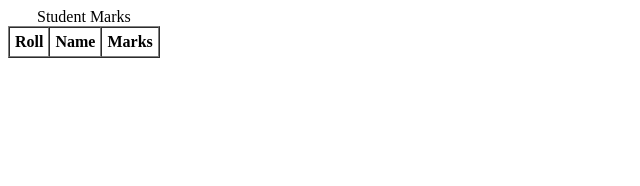
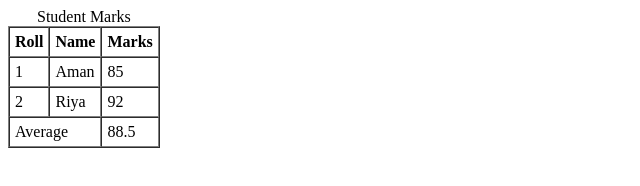
Before and after one commit to sachin08kumar/WDW_0358, a plain HTML site: page Assignments/Assignment-12.html in a window 1280 px wide. Shown: the whole page, without its empty margins (0-640 px from the left). Drawn offline with Linux system fonts and the light colour scheme.

Commit message:
Completed - 12

```diff
--- a/Assignments/Assignment-12.html
+++ b/Assignments/Assignment-12.html
@@ -16,3 +16,29 @@
                 <th>Marks</th>
             </tr>
         </thead>
+
+         <tbody>
+            <tr>
+                <td>1</td>
+                <td>Aman</td>
+                <td>85</td>
+            </tr>
+
+            <tr>
+                <td>2</td>
+                <td>Riya</td>
+                <td>92</td>
+            </tr>
+        </tbody>
+
+        <tfoot>
+            <tr>
+                <td colspan="2">Average</td>
+                <td>88.5</td>
+            </tr>
+        </tfoot>
+
+    </table>
+
+</body>
+</html>
```
